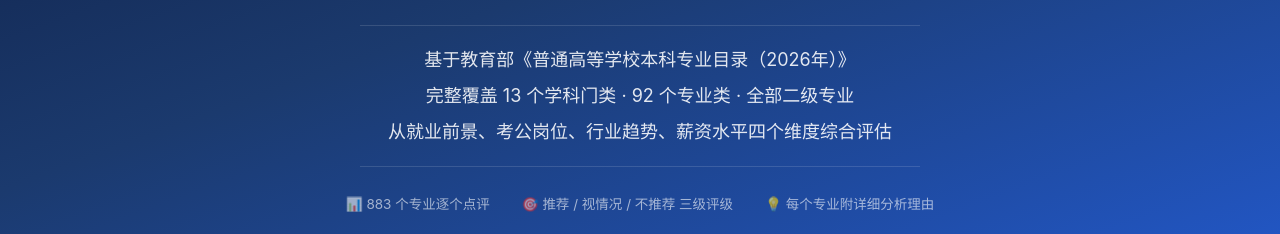
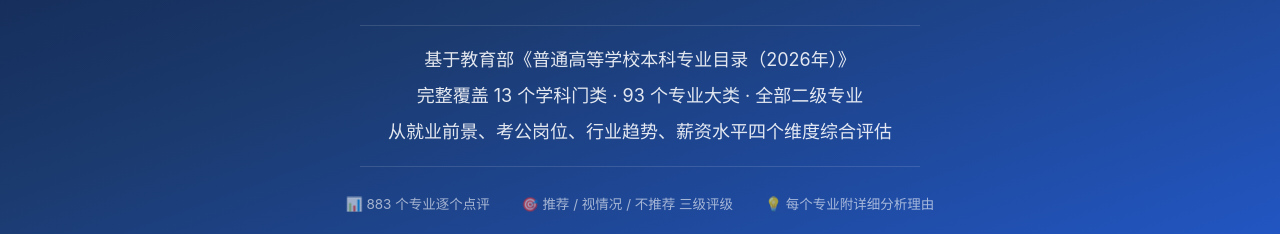
Before and after one commit to Treperter/zhuanye, a website: page index.html in a window 1280 px wide. Shown: the part 316-550 px from the top of the page. Drawn offline with Linux system fonts and the light colour scheme.

Commit message:
修正封面副标题遗漏的92→93 专业类→专业大类

```diff
--- a/index.html
+++ b/index.html
@@ -210,7 +210,7 @@
     <h1>2026高考志愿填报<br>93个专业类避坑指南</h1>
     <div class="cover-sub">
       基于教育部《普通高等学校本科专业目录（2026年）》<br>
-      完整覆盖 13 个学科门类 · 92 个专业类 · 全部二级专业<br>
+      完整覆盖 13 个学科门类 · 93 个专业大类 · 全部二级专业<br>
       从就业前景、考公岗位、行业趋势、薪资水平四个维度综合评估
     </div>
     <div class="cover-meta">
```
